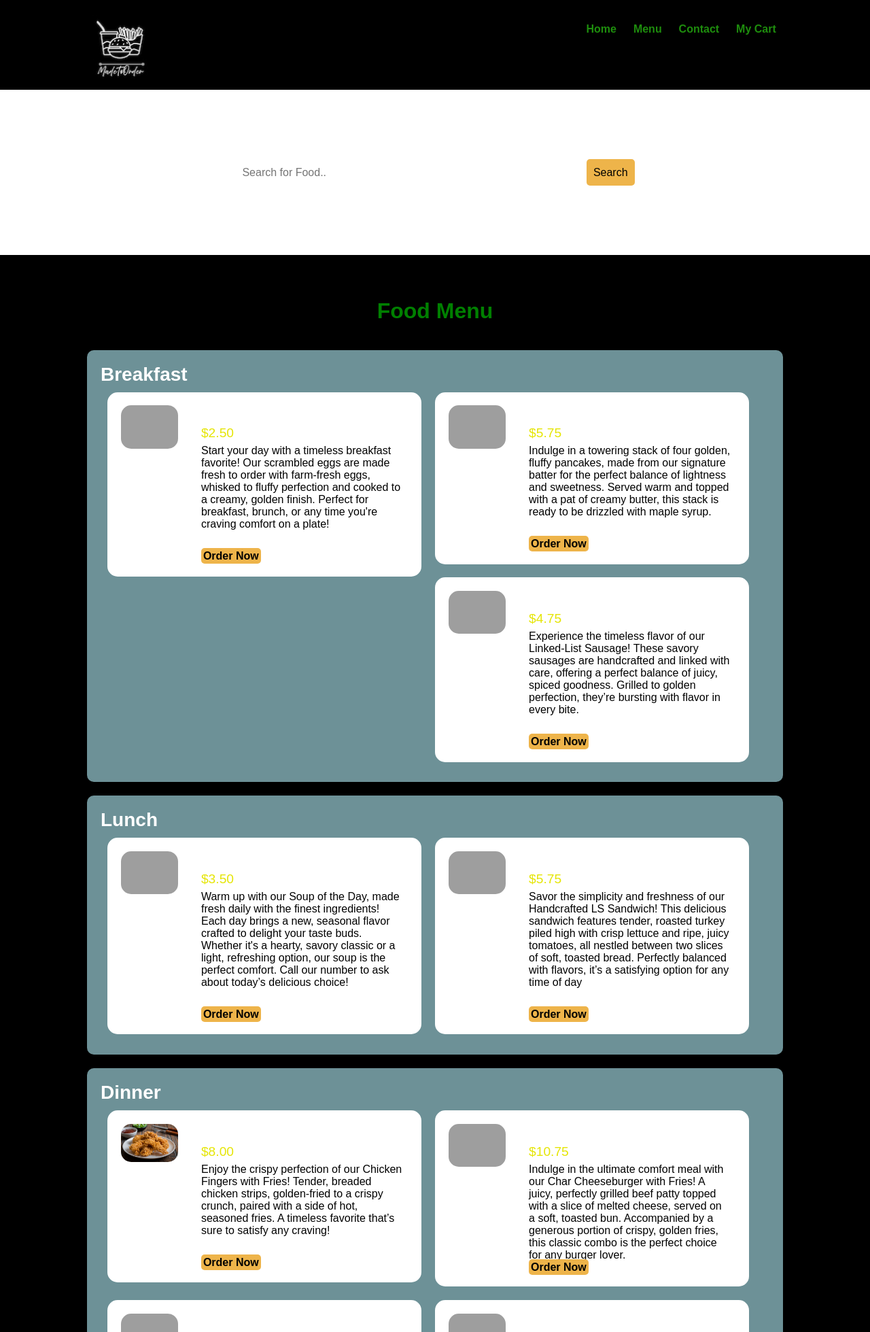
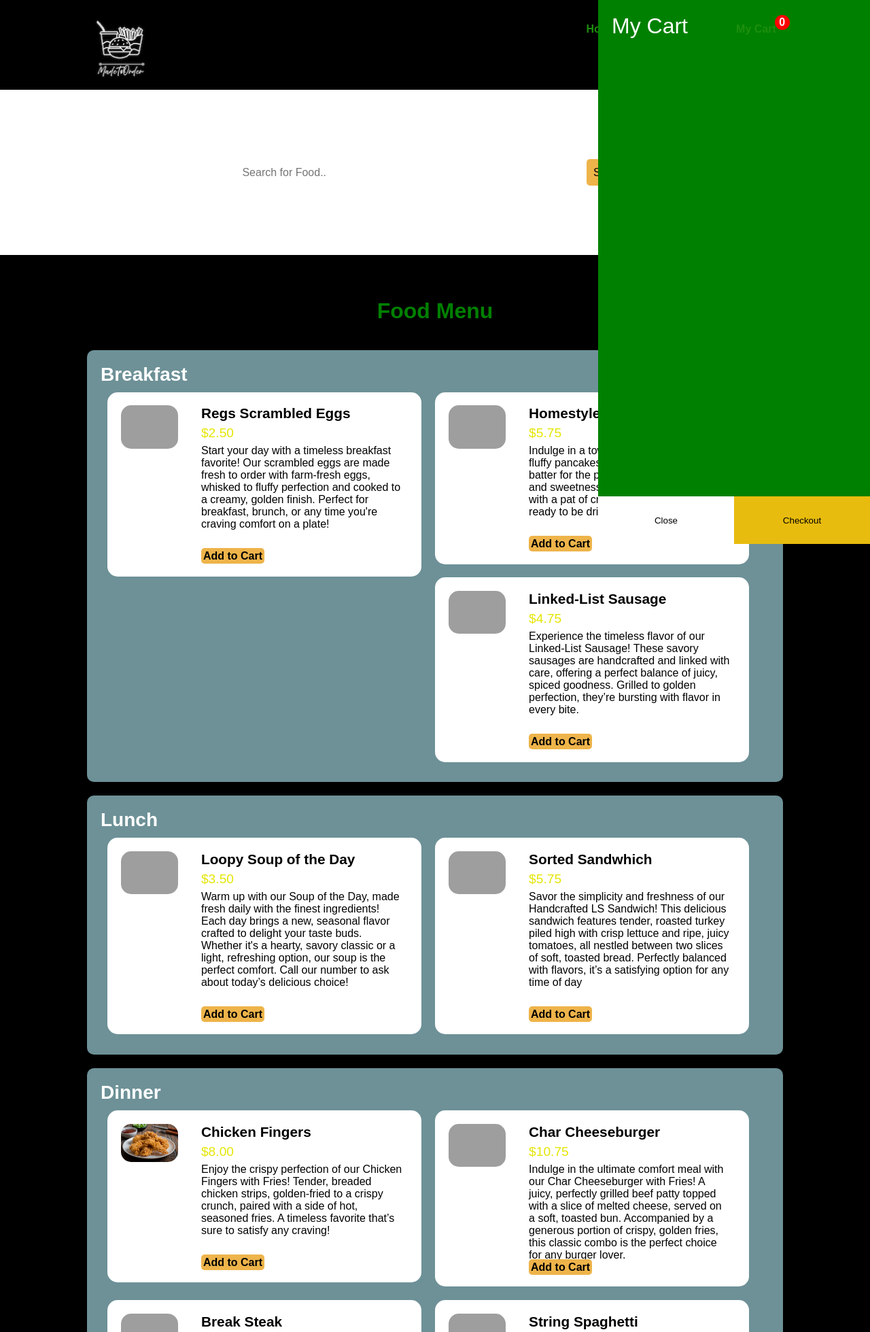
Before and after one commit to ShellYanez/MadeToOrder.github.io, a PHP site: page /menu.html in a window 1280 px wide. Shown: the top 1959 px of the page at 68% size. Run offline with PHP 8.4, Linux system fonts and the light colour scheme; grey boxes are pictures that could not be loaded.

Commit message:
small changes

```diff
--- a/menu.html
+++ b/menu.html
@@ -32,7 +32,7 @@
                         <a href="contact.html">Contact</a>
                     </li>
                     <li>
-                        <a href=">x">My Cart</a>
+                        <a class="cart"><span>0</span>My Cart</a>
                     </li>
                 </ul>
             </div>
@@ -73,7 +73,7 @@
                     </div>
 
                     <div class="food-menu-desc">
-                        <h4>Regs Scrambled Eggs</h4>
+                        <h4 class= item>Regs Scrambled Eggs</h4>
                         <p class="food-price">$2.50</p>
                         <p class="food-detail">
                             Start your day with a timeless breakfast favorite! Our scrambled eggs are made fresh to order with farm-fresh eggs,
@@ -81,7 +81,7 @@
                             Perfect for breakfast, brunch, or any time you're craving comfort on a plate!
                         </p>
                         <br>
-                        <a href="#" class="btn btn-primary">Order Now</a>
+                        <a href="#" class="btn btn-primary">Add to Cart</a>
                     </div>
                 </div>
 
@@ -92,7 +92,7 @@
                     </div>
 
                     <div class="food-menu-desc">
-                        <h4>Homestyle 4-Stack Pancakes</h4>
+                        <h4 class= item>Homestyle 4-Stack Pancakes</h4>
                         <p class="food-price">$5.75</p>
                         <p class="food-detail">
                             Indulge in a towering stack of four golden, fluffy pancakes, made from our signature batter for the perfect balance of
@@ -100,7 +100,7 @@
                             this stack is ready to be drizzled with maple syrup.
                         </p>
                         <br>
-                    <a href="#" class="btn btn-primary">Order Now</a>
+                    <a href="#" class="btn btn-primary">Add to Cart</a>
                     </div>
                 </div>
 
@@ -111,7 +111,7 @@
                     </div>
 
                     <div class="food-menu-desc">
-                        <h4>Linked-List Sausage</h4>
+                        <h4 class="item">Linked-List Sausage</h4>
                         <p class="food-price">$4.75</p>
                         <p class="food-detail">
                             Experience the timeless flavor of our Linked-List Sausage!
@@ -120,7 +120,7 @@
                             Grilled to golden perfection, they’re bursting with flavor in every bite.
                         </p>
                         <br>
-                        <a href="#" class="btn btn-primary">Order Now</a>
+                        <a href="#" class="btn btn-primary">Add to Cart</a>
                     </div>
                 </div>
         </div>
@@ -138,7 +138,7 @@
                     </div>
 
                     <div class="food-menu-desc">
-                        <h4>Loopy Soup of the Day</h4>
+                        <h4 class="item">Loopy Soup of the Day</h4>
                         <p class="food-price">$3.50</p>
                         <p class="food-detail">
                             Warm up with our Soup of the Day, made fresh daily with the finest ingredients!
@@ -147,7 +147,7 @@
                             perfect comfort. Call our number to ask about today’s delicious choice!
                         </p>
                         <br>
-                        <a href="#" class="btn btn-primary">Order Now</a>
+                        <a href="#" class="btn btn-primary">Add to Cart</a>
                     </div>
                 </div>
 
@@ -158,7 +158,7 @@
                     </div>
 
                     <div class="food-menu-desc">
-                        <h4>Sorted Sandwhich</h4>
+                        <h4 class="item">Sorted Sandwhich</h4>
                         <p class="food-price">$5.75</p>
                         <p class="food-detail">
                             Savor the simplicity and freshness of our Handcrafted LS Sandwich!
@@ -167,7 +167,7 @@
                             Perfectly balanced with flavors, it’s a satisfying option for any time of day
                         </p>
                         <br>
-                    <a href="#" class="btn btn-primary">Order Now</a>
+                    <a href="#" class="btn btn-primary">Add to Cart</a>
                     </div>
                 </div>
         </div>
@@ -182,7 +182,7 @@
                     </div>
 
                     <div class="food-menu-desc">
-                        <h4>Chicken Fingers</h4>
+                        <h4 class= item>Chicken Fingers</h4>
                         <p class="food-price">$8.00</p>
                         <p class="food-detail">
                             Enjoy the crispy perfection of our Chicken Fingers with Fries! Tender, breaded chicken strips,
@@ -190,7 +190,7 @@
                             A timeless favorite that’s sure to satisfy any craving!
                         </p>
                         <br>
-                        <a href="#" class="btn btn-primary">Order Now</a>
+                        <a href="#" class="btn btn-primary">Add to Cart</a>
                     </div>
                 </div>
 
@@ -201,14 +201,14 @@
                     </div>
 
                     <div class="food-menu-desc">
-                        <h4>Char Cheeseburger</h4>
+                        <h4 class="item">Char Cheeseburger</h4>
                         <p class="food-price">$10.75</p>
                         <p class="food-detail">
                             Indulge in the ultimate comfort meal with our Char Cheeseburger with Fries! A juicy, perfectly grilled beef
                             patty topped with a slice of melted cheese, served on a soft, toasted bun. Accompanied by a generous
                             portion of crispy, golden fries, this classic combo is the perfect choice for any burger lover.
                         <br>
-                    <a href="#" class="btn btn-primary">Order Now</a>
+                    <a href="#" class="btn btn-primary">Add to Cart</a>
                     </div>
                 </div>
 
@@ -219,14 +219,14 @@
                     </div>
 
                     <div class="food-menu-desc">
-                        <h4>Break Steak</h4>
+                        <h4 class="item">Break Steak</h4>
                         <p class="food-price">$15.75</p>
                         <p class="food-detail">
                             Indulge in our perfectly cooked Juicy Steak with Roasted Potatoes, a hearty meal that’s sure to satisfy.
                             Our premium steak is seared to your liking, offering a tender and flavorful bite with every cut.
                             Paired with crispy, golden roasted potatoes seasoned to perfection, this dish is the ultimate comfort food.
                         <br>
-                    <a href="#" class="btn btn-primary">Order Now</a>
+                    <a href="#" class="btn btn-primary">Add to Cart</a>
                     </div>
                 </div>
 
@@ -236,14 +236,14 @@
                     </div>
 
                     <div class="food-menu-desc">
-                        <h4>String Spaghetti</h4>
+                        <h4 class="item">String Spaghetti</h4>
                         <p class="food-price">$15.75</p>
                         <p class="food-detail">
                             Dive into a plate of our String Spaghetti Marinara, featuring perfectly cooked al dente pasta tossed in a rich,
                             savory tomato sauce. Made with ripe tomatoes, fresh herbs, and a hint of garlic, this comforting dish is topped
                             with a sprinkle of Parmesan cheese for the perfect finishing touch.
                         <br>
-                    <a href="#" class="btn btn-primary">Order Now</a>
+                    <a href="#" class="btn btn-primary">Add to Cart</a>
                     </div>
                 </div>
 
@@ -258,14 +258,14 @@
                 </div>
 
                 <div class="food-menu-desc">
-                    <h4>Java Drink</h4>
+                    <h4 class="item">Java Drink</h4>
                     <p class="food-price">$1.50</p>
                     <p class="food-detail">
                         Start your day with a cup of our rich and aromatic Freshly Brewed Coffee. Made from premium, hand-selected beans and brewed to perfection,
                         it offers a bold, full-bodied flavor with just the right amount of smoothness.
                     </p>
                     <br>
-                    <a href="#" class="btn btn-primary">Order Now</a>
+                    <a href="#" class="btn btn-primary">Add to Cart</a>
                 </div>
             </div>
 
@@ -276,13 +276,13 @@
                     </div>
 
                     <div class="food-menu-desc">
-                        <h4>Fresh Lemonade</h4>
+                        <h4 class = "item">Fresh Lemonade</h4>
                         <p class="food-price">$2.00</p>
                         <p class="food-detail">
                             Quench your thirst with our Freshly Squeezed Lemonade, made with zesty, hand-squeezed lemons and just the right amount of sweetness.
                         </p>
                         <br>
-                        <a href="#" class="btn btn-primary">Order Now</a>
+                        <a href="#" class="btn btn-primary">Add to Cart</a>
                     </div>
                 </div>
 
@@ -294,14 +294,14 @@
                     </div>
 
                     <div class="food-menu-desc">
-                        <h4>Coding Coke</h4>
+                        <h4 class = "item">Coding Coke</h4>
                         <p class="food-price">$2.00</p>
                         <p class="food-detail">
                             Enjoy the timeless refreshment of an ice-cold Coke!
                             With its perfect blend of bold, crisp flavors and just the right amount of sweetness, this classic soft drink is the ultimate thirst-quencher.
                         </p>
                         <br>
-                        <a href="#" class="btn btn-primary">Order Now</a>
+                        <a href="#" class="btn btn-primary">Add to Cart</a>
                     </div>
                 </div>
                 </div>
@@ -335,5 +335,26 @@
         </div>
     </section>
     <!-- social Section Ends Here -->
+
+
+    <div class="myCart">
+        <h1>My Cart</h1>
+        <div class="cartList">
+            <div class= "item"></div>
+
+        </div>
+
+        <div class = "btnCart">
+            <button class = "close">Close</button>
+            <button class = "checkout">Checkout</button>
+
+
+        </div>
+
+
+    </div>
+
+
+<script src="script.js"></script>
 </body>
 </html>
--- /dev/null
+++ b/script.js
@@ -0,0 +1,41 @@
+let cart = document.querySelector('.cart');
+let close= document.querySelector('.close');
+let body = document.querySelector('body');
+
+cart.addEventListener('click', () =>{
+    body.classList.toggle('showCart')
+})
+
+
+closecart.addEventListener('click', () =>{
+    body.classList.toggle('showCart')
+})
+
+/*CSS for shopping Cart
+.myCart-Tab
+{
+    top: 0;
+    right: 0;
+    bottom: 0;
+    background-color:  rgb(229, 229, 5);
+    color: green;
+    width:400px;
+
+}
+
+
+<div class="myCart-Tab">
+    <h1>My Cart</h1>
+    <div class="cartList">
+
+    </div>
+
+    <div class = "btnCart">
+        <button class = "close">Close</button>
+        <button class = "checkout">Checkout</button>
+
+
+    </div>
+
+
+</div>*/
--- a/style.css
+++ b/style.css
@@ -198,6 +198,7 @@ body {
     color: black;
 }
 
+.item{ color: black;}
 
 /* CSS for Social */
 .social ul{
@@ -286,3 +287,64 @@ body {
 
 
 }
+
+.cart
+{
+    position: relative;
+    display: inline-block;
+    z-index: 9999;
+}
+
+.cart span
+{
+    display: flex;
+    width: 22px;
+    height: 22px;
+    background-color: red;
+    justify-content: center;
+    align-items: center;
+    color: white;
+    border-radius: 50%;
+    position: absolute;
+    top: 15%;
+    right: -20px;
+    z-index: 9998;
+}
+.myCart
+{
+    background-color:  green;
+    color:white;
+    width:400px;
+    inset: 0 0 0 auto;
+    grid-template-rows: 70px 1fr 70px ;
+    display: grid;
+    position: fixed;
+}
+
+.myCart h1
+{
+    padding:20px;
+    margin:0;
+    font-weight: 300;
+}
+
+.myCart .btnCart
+{
+    display: grid;
+    grid-template-columns: repeat(2, 1fr);
+
+}
+
+.myCart .btnCart button
+{
+    background-color:  #E8BC0E;
+    border: none;
+    font-family: Arial, Helvetica, sans-serif;
+    font-weight: 500;
+    cursor: pointer;
+}
+
+.myCart .btnCart .close
+{
+    background-color: white;
+}
```
Also changed, not shown: myCart.html (added, +17 -0 lines).
